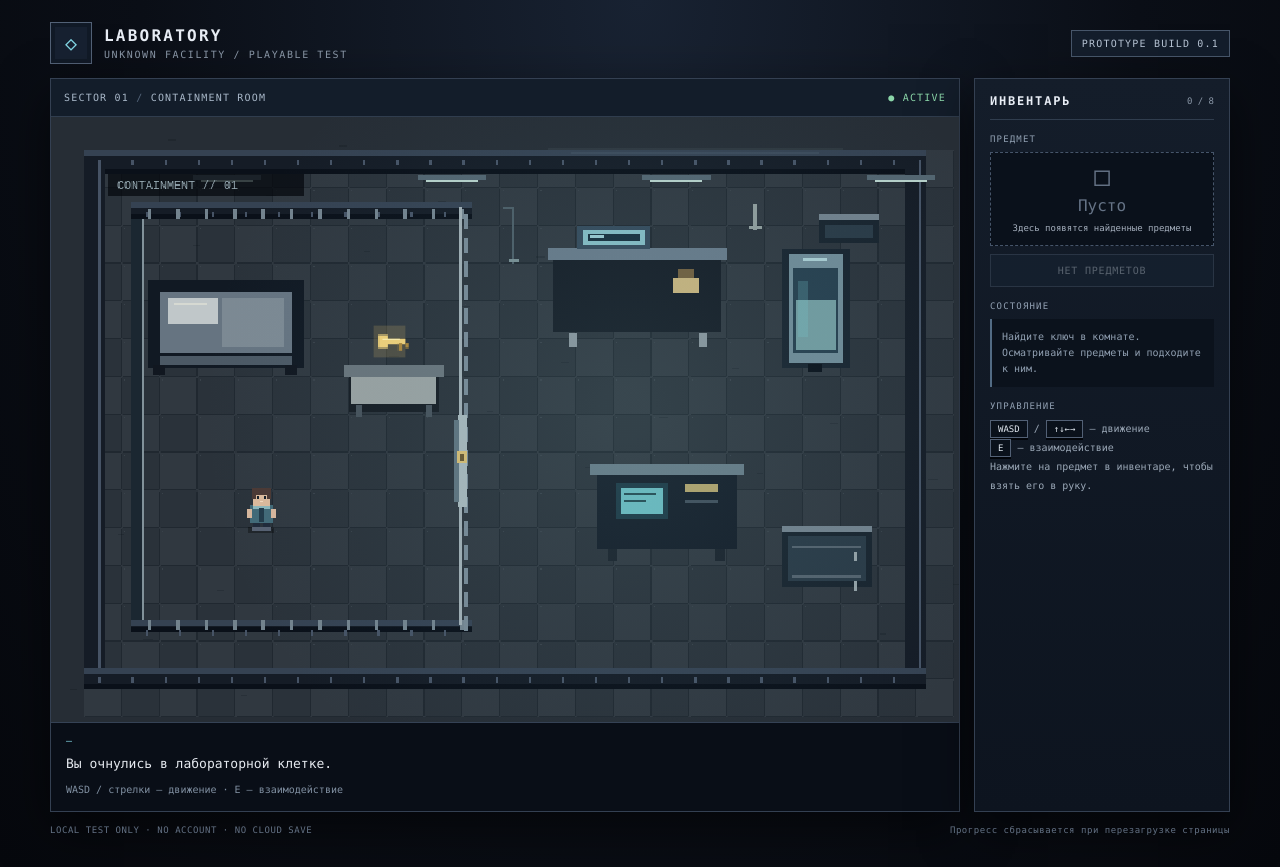
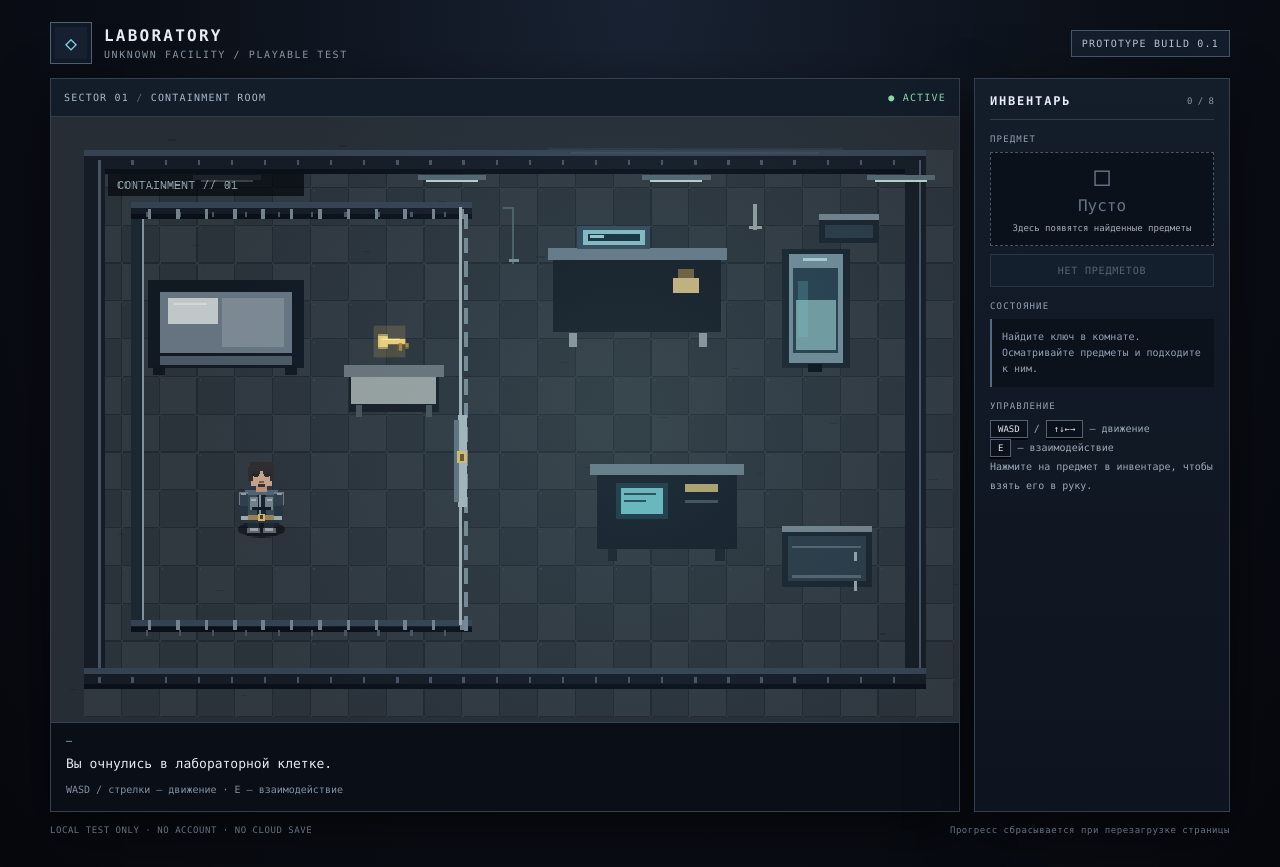
Before and after one commit to Kedroviy1ist/Etheria, a plain HTML site: page secret-game/index.html in a window 1280 px wide. Drawn offline with Linux system fonts and the light colour scheme.

Commit message:
Redesign secret game protagonist as armored warrior

```diff
--- a/secret-game/index.html
+++ b/secret-game/index.html
@@ -121,7 +121,7 @@ canvas{display:block;width:100%;height:auto;aspect-ratio:3/2;image-rendering:pix
 
   const W = canvas.width, H = canvas.height;
   const keys = Object.create(null);
-  const player = {x:178,y:337,r:10,speed:154,dir:"up",moving:false};
+  const player = {x:178,y:337,r:12,speed:154,dir:"up",moving:false};
   const keyItem = {x:286,y:190,found:false};
   let equipped = false, doorOpen = false, escaped = false;
   let mode = "intro", startTime = performance.now(), lastTime = startTime;
@@ -351,34 +351,65 @@ canvas{display:block;width:100%;height:auto;aspect-ratio:3/2;image-rendering:pix
   }
   function drawPlayer(){
     const x=Math.round(player.x),y=Math.round(player.y);
-    const bob=player.moving?Math.sin(frame*.42)*1.8:0;
-    ctx.fillStyle="rgba(0,0,0,.34)";ctx.fillRect(x-11,y+10,22,5);
-    // legs
-    ctx.fillStyle="#202b3b";ctx.fillRect(x-7,y+3+bob,6,9);ctx.fillRect(x+1,y+3-bob,6,9);
-    ctx.fillStyle="#566172";ctx.fillRect(x-8,y+10+bob,8,3);ctx.fillRect(x,y+10-bob,8,3);
-    // coat / torso
-    ctx.fillStyle="#426a78";ctx.fillRect(x-10,y-9+bob,20,16);
-    ctx.fillStyle="#8ab6bb";ctx.fillRect(x-7,y-8+bob,14,3);
-    ctx.fillStyle="#233c4b";ctx.fillRect(x-2,y-6+bob,4,12);
-    // arms, key hand changes silhouette
-    ctx.fillStyle="#d5b69d";
+    const bob=player.moving?Math.sin(frame*.42)*1.15:0;
+    const by=(n)=>Math.round(y+n+bob);
+    // Broad, battle-worn silhouette with layered armor and a heavy mantle.
+    ctx.fillStyle="rgba(0,0,0,.48)";
+    ctx.beginPath();ctx.ellipse(x,y+12,20,7,0,0,Math.PI*2);ctx.fill();
+
+    // Rear mantle.
+    ctx.fillStyle="#18232d";ctx.fillRect(x-13,by(-18),26,27);
+    ctx.fillStyle="#354653";ctx.fillRect(x-11,by(-15),3,22);ctx.fillRect(x+8,by(-15),3,22);
+    ctx.fillStyle="#101821";ctx.fillRect(x-10,by(5),20,8);
+
+    // Legs and reinforced boots.
+    ctx.fillStyle="#202a35";ctx.fillRect(x-11,by(3),9,12);ctx.fillRect(x+2,by(3),9,12);
+    ctx.fillStyle="#596572";ctx.fillRect(x-12,by(11),11,5);ctx.fillRect(x+1,by(11),11,5);
+    ctx.fillStyle="#9aa2a5";ctx.fillRect(x-10,by(11),7,2);ctx.fillRect(x+3,by(11),7,2);
+    ctx.fillStyle="#111923";ctx.fillRect(x-12,by(15),12,3);ctx.fillRect(x+1,by(15),12,3);
+
+    // Broad torso and breastplate.
+    ctx.fillStyle="#263744";ctx.fillRect(x-15,by(-22),30,29);
+    ctx.fillStyle="#526473";ctx.fillRect(x-14,by(-21),28,4);
+    ctx.fillStyle="#354957";ctx.fillRect(x-12,by(-17),24,19);
+    ctx.fillStyle="#17232e";ctx.fillRect(x-4,by(-17),8,20);
+    ctx.fillStyle="#81909a";ctx.fillRect(x-2,by(-17),2,17);
+    ctx.fillStyle="#71808b";ctx.fillRect(x-10,by(-15),7,11);ctx.fillRect(x+3,by(-15),7,11);
+    ctx.fillStyle="#a5afb3";ctx.fillRect(x-9,by(-14),4,2);ctx.fillRect(x+5,by(-14),4,2);
+    ctx.fillStyle="#111923";ctx.fillRect(x-8,by(-7),16,3);
+    // Belt and clasp.
+    ctx.fillStyle="#9a8153";ctx.fillRect(x-12,by(0),24,4);
+    ctx.fillStyle="#d1b36d";ctx.fillRect(x-3,by(-1),6,6);
+    ctx.fillStyle="#4b3b2c";ctx.fillRect(x-1,by(0),2,3);
+
+    // Heavy shoulders and gauntlets.
+    ctx.fillStyle="#697985";ctx.fillRect(x-19,by(-20),8,11);ctx.fillRect(x+11,by(-20),8,11);
+    ctx.fillStyle="#303f4c";ctx.fillRect(x-18,by(-18),7,10);ctx.fillRect(x+11,by(-18),7,10);
+    ctx.fillStyle="#8c9aa0";ctx.fillRect(x-17,by(-19),4,2);ctx.fillRect(x+13,by(-19),4,2);
+    ctx.fillStyle="#263541";ctx.fillRect(x-18,by(-8),7,11);ctx.fillRect(x+11,by(-8),7,11);
+    ctx.fillStyle="#9babb0";ctx.fillRect(x-17,by(1),6,3);ctx.fillRect(x+11,by(1),6,3);
+
+    // Neck, stern face and short dark hair.
+    ctx.fillStyle="#b98f77";ctx.fillRect(x-5,by(-29),10,9);
+    ctx.fillStyle="#c5a18a";ctx.fillRect(x-9,by(-42),18,17);
+    ctx.fillStyle="#302d30";ctx.fillRect(x-10,by(-45),20,8);
+    ctx.fillRect(x-11,by(-41),4,12);ctx.fillRect(x+7,by(-41),4,12);
+    ctx.fillStyle="#1d2229";ctx.fillRect(x-8,by(-36),6,3);ctx.fillRect(x+2,by(-36),6,3);
+    ctx.fillStyle="#292d32";
+    if(player.dir==="left"){ctx.fillRect(x-7,by(-33),3,2);ctx.fillRect(x-8,by(-36),6,2);}
+    else if(player.dir==="right"){ctx.fillRect(x+4,by(-33),3,2);ctx.fillRect(x+2,by(-36),6,2);}
+    else{ctx.fillRect(x-6,by(-34),3,2);ctx.fillRect(x+3,by(-34),3,2);ctx.fillRect(x-8,by(-37),7,2);ctx.fillRect(x+1,by(-37),7,2);}
+    ctx.fillStyle="#765a4e";ctx.fillRect(x-2,by(-29),4,2);
+    ctx.fillStyle="#382f30";ctx.fillRect(x-3,by(-26),6,2);
+
+    // The key is visibly held in the right gauntlet.
     if(equipped){
-      ctx.fillRect(x+8,y-5+bob,5,7);
-      ctx.fillStyle="#e6c66e";ctx.fillRect(x+11,y-7+bob,11,3);
-      ctx.fillRect(x+19,y-9+bob,3,7);ctx.fillRect(x+21,y-8+bob,4,3);
-      ctx.fillStyle="#fff0b0";ctx.fillRect(x+13,y-7+bob,6,1);
-    }else{
-      ctx.fillRect(x-12,y-5+bob,4,7);ctx.fillRect(x+8,y-5+bob,4,7);
+      ctx.fillStyle="#e7c66f";ctx.fillRect(x+17,by(-9),13,4);
+      ctx.fillRect(x+26,by(-7),3,8);ctx.fillRect(x+29,by(-7),4,3);
+      ctx.fillRect(x+20,by(-12),3,5);
+      ctx.fillStyle="#fff0b0";ctx.fillRect(x+19,by(-9),9,1);
+      ctx.fillStyle="#765c30";ctx.fillRect(x+17,by(-5),5,2);
     }
-    // head and hair
-    ctx.fillStyle="#d9b99c";ctx.fillRect(x-7,y-21+bob,14,13);
-    ctx.fillStyle="#4b3a36";ctx.fillRect(x-8,y-23+bob,16,6);
-    ctx.fillRect(x-8,y-19+bob,3,5);ctx.fillRect(x+5,y-19+bob,3,5);
-    ctx.fillStyle="#17212b";
-    if(player.dir==="left")ctx.fillRect(x-5,y-16+bob,2,2);
-    else if(player.dir==="right")ctx.fillRect(x+3,y-16+bob,2,2);
-    else {ctx.fillRect(x-4,y-16+bob,2,2);ctx.fillRect(x+2,y-16+bob,2,2)}
-    ctx.fillStyle="#f1d8bd";ctx.fillRect(x-1,y-12+bob,2,1);
   }
   function drawRoom(){
     drawFloor();
```
